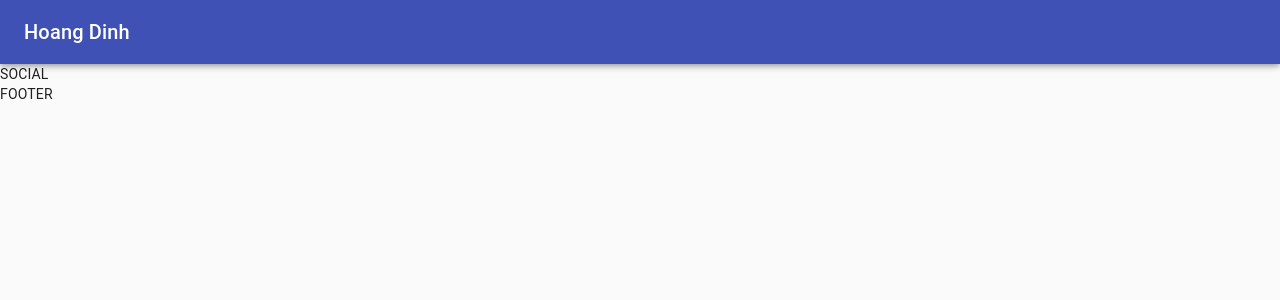
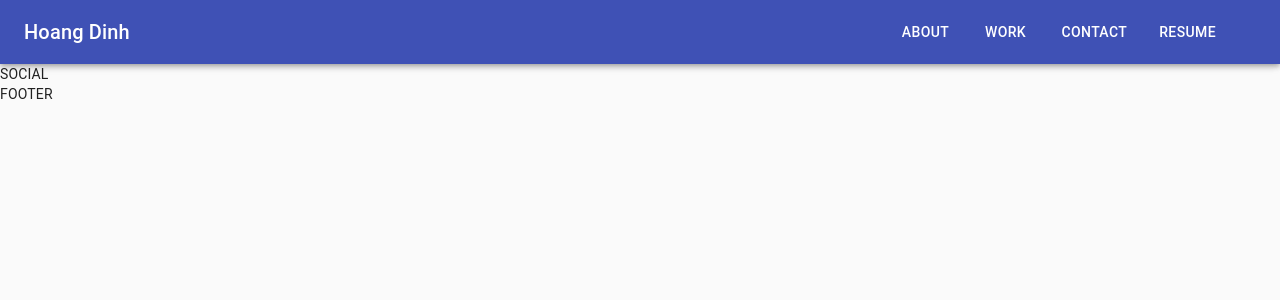
Before and after one commit to HoangTienDinh/portfolio-v2, a React (Create React App) app: page / in a window 1280 px wide. Shown: the top 300 px of the page. Built offline with nearby package versions, Linux system fonts and the light colour scheme.

Commit message:
finish general layout of navbar

```diff
--- a/src/components/layout/Header.js
+++ b/src/components/layout/Header.js
@@ -6,6 +6,24 @@ import Typography from "@material-ui/core/Typography";
 import CssBaseline from "@material-ui/core/CssBaseline";
 import useScrollTrigger from "@material-ui/core/useScrollTrigger";
 import Slide from "@material-ui/core/Slide";
+import { makeStyles } from "@material-ui/core/styles";
+import Button from "@material-ui/core/Button";
+import { findByLabelText } from "@testing-library/react";
+
+const useStyles = makeStyles((theme) => ({
+  navigation: {
+    "& > *": {
+      margin: theme.spacing(1),
+    },
+  },
+  buttons: {
+    color: "white",
+  },
+  layout: {
+    display: "flex",
+    justifyContent: "space-between",
+  },
+}));
 
 function HideOnScroll({ children, window }) {
   // Note that you normally won't need to set the window ref as useScrollTrigger
@@ -30,15 +48,23 @@ HideOnScroll.propTypes = {
 };
 
 const Header = (props) => {
+  const classes = useStyles();
+
   return (
     <div>
       <CssBaseline />
       <HideOnScroll {...props}>
-          <AppBar>
-              <Toolbar>
-                  <Typography variant='h6'>Hoang Dinh</Typography>
-              </Toolbar>
-          </AppBar>
+        <AppBar>
+          <Toolbar className={classes.layout}>
+            <Typography variant="h6">Hoang Dinh</Typography>
+            <Toolbar className={classes.navigation}>
+              <Button className={classes.buttons}>About</Button>
+              <Button className={classes.buttons}>Work</Button>
+              <Button className={classes.buttons}>Contact</Button>
+              <Button className={classes.buttons}>Resume</Button>
+            </Toolbar>
+          </Toolbar>
+        </AppBar>
       </HideOnScroll>
       <Toolbar />
     </div>
```
